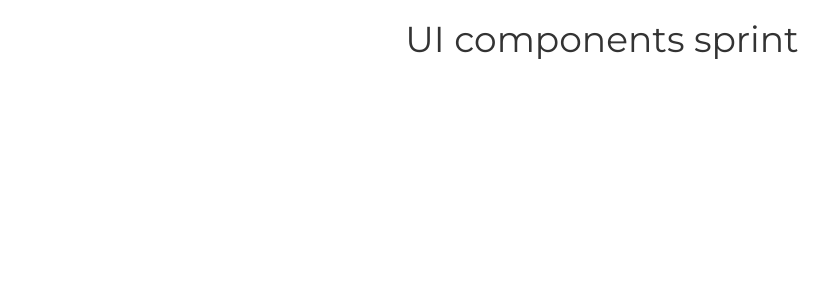
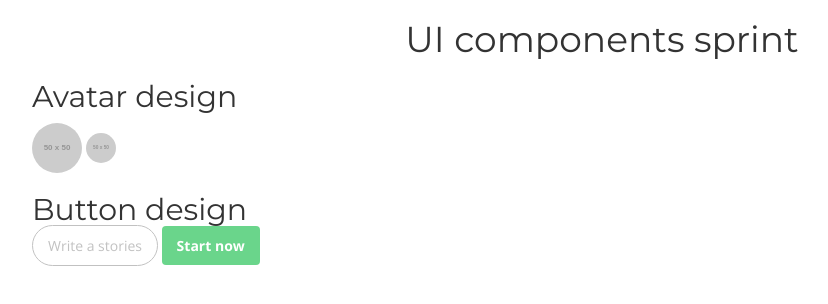
Before and after one commit to Abil27/webComponents, a plain HTML site: page index2.html in a window 1280 px wide. Shown: the whole page, without its empty margins (38-866 px from the left). Drawn offline with nearby package versions, Linux system fonts and the light colour scheme; placeholder pictures from the web are drawn by us.

Commit message:
components for treeHouse and  medium buttons

```diff
--- /dev/null
+++ b/css2/components/avatar.css
@@ -0,0 +1,9 @@
+.avatar {
+    border-radius: 50%;
+    width: 50px;
+}
+
+.avatar-small {
+    border-radius: 50%;
+    width: 30px;
+}
--- /dev/null
+++ b/css2/components/button.css
@@ -0,0 +1,29 @@
+.btn-medium {
+    color: #999999;
+    border: 1px solid #999999;
+    padding: 10px 15px;
+    border-radius: 50px;
+    font-weight: lighter;
+    opacity: 0.6;
+}
+
+.btn-medium:hover{
+    opacity: 1;
+    text-decoration: none;
+    color: #999999;
+}
+
+.btn-treehouse {
+    color: white;
+    padding: 10px 15px;
+    border-radius: 4px;
+    font-weight: bold;
+    background: #6AD58B;
+}
+
+.btn-treehouse:hover{
+    opacity: 1;
+    text-decoration: none;
+    text-decoration: #6AD58B;
+    color: white;
+}
--- /dev/null
+++ b/css2/style.css
@@ -0,0 +1,21 @@
+/* --- Google Fonts --- */
+@import url("http://fonts.googleapis.com/css?family=Open+Sans:400,300,700|Montserrat:400,700");
+
+/* --- Components design --- */
+@import url("components/avatar.css");
+@import url("components/button.css");
+@import url("components/dropdown.css");
+@import url("components/card.css");
+@import url("components/badge.css");
+@import url("components/banner.css");
+@import url("components/tabs.css");
+@import url("components/list.css");
+
+/* --- Fonts --- */
+body {
+  font-family: "Open Sans", "Helvetica", "sans-serif";
+  padding-bottom: 200px;
+}
+h1, h2, h3 {
+  font-family: "Montserrat", "sans-serif";
+}
--- a/index2.html
+++ b/index2.html
@@ -7,7 +7,7 @@
     <title>UI components sprint</title>
     <link rel="stylesheet" href="https://maxcdn.bootstrapcdn.com/bootstrap/3.2.0/css/bootstrap.min.css">
     <link rel="stylesheet" href="https://maxcdn.bootstrapcdn.com/font-awesome/4.1.0/css/font-awesome.min.css">
-    <link rel="stylesheet" href="css/style.css">
+    <link rel="stylesheet" href="css2/style.css">
     <!-- HTML5 Shim and Respond.js IE8 support of HTML5 elements and media queries -->
     <!-- Leave those next 4 lines if you care about users using IE8 -->
     <!--[if lt IE 9]>
@@ -16,7 +16,17 @@
     <![endif]-->
 </head>
 <body>
-    <h1 class="text-center">UI components sprint</h1>
+    <div class="container">
+        <h1 class="text-center">UI components sprint</h1>
+        <h2>Avatar design</h2>
+        <img src="http://placehold.it/50x50" alt="" class="avatar">
+        <img src="http://placehold.it/50x50" alt="" class="avatar-small">
+
+        <h2>Button design</h2>
+        <a href="#" class="btn-medium">Write a stories</a>
+        <a href="#" class="btn-treehouse">Start now</a>
+    </div>
+
 <!-- Including Bootstrap JS (with its jQuery dependency) so that dynamic components work -->
 <script src="https://ajax.googleapis.com/ajax/libs/jquery/1.11.1/jquery.min.js"></script>
 <script src="https://maxcdn.bootstrapcdn.com/bootstrap/3.2.0/js/bootstrap.min.js"></script>
```
